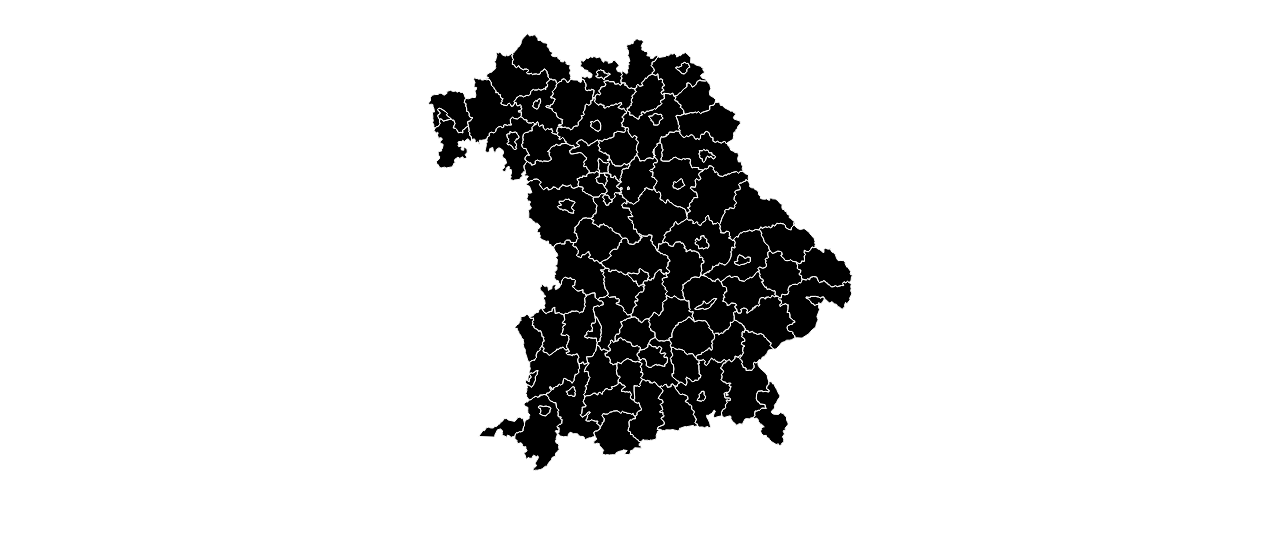
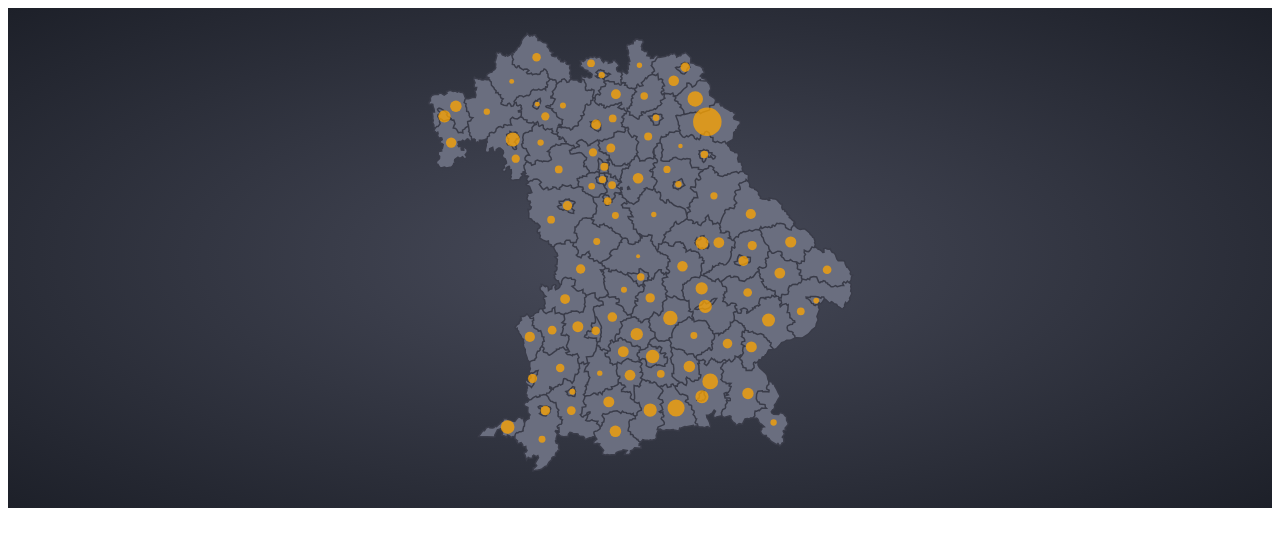
Before and after one commit to br-data/corona-bayern-analyse, a website built with webpack: page src/index.html in a window 1280 px wide. Built offline with nearby package versions, Linux system fonts and the light colour scheme.

Commit message:
Add simple circle animation

```diff
--- a/src/map.js
+++ b/src/map.js
@@ -1,13 +1,15 @@
 import './map.scss';
 import { select } from 'd3';
 import { geoPath, geoMercator } from 'd3';
+import { scaleSqrt } from 'd3';
 
 document.addEventListener('DOMContentLoaded', init, false);
 
 async function init() {
   const timelineDataPromise = loadTimelineData()
     .then(({ default: data }) => data);
-  const geoDataPromise = loadGeoData().then(({ default: data }) => data);
+  const geoDataPromise = loadGeoData()
+    .then(({ default: data }) => data);
   const [timelineData, geoData] = await Promise.all([timelineDataPromise, geoDataPromise]);
 
   const container = select('#map');
@@ -15,6 +17,10 @@ async function init() {
   const bounds = container.node().getBoundingClientRect();
   const width = bounds.width;
   const height = bounds.height;
+
+  const scale = scaleSqrt()
+    .domain([0, 100])
+    .range([0, 10]);
 
   const svg = container.append('svg')
     .attr('width', width)
@@ -29,9 +35,31 @@ async function init() {
 
   svg.append('path')
     .attr('d', path(geoData))
-    .attr('fill', 'black')
-    .attr('stroke', 'white');
+    .attr('fill', '#6A6E7F')
+    .attr('stroke', '#3A3C49')
+    .attr('stroke-width', 1.5);
 
+  for (let data of timelineData) {
+    const circleUpdate = svg.selectAll('circle')
+      .data(data, d => d.ags)
+        .attr('fill', 'orange')
+        .attr('fill-opacity', 0.75)
+        .attr('r', d => scale(d.valuePer100Tsd))
+
+    const circleEnter = circleUpdate
+      .enter()
+      .append('circle')
+        .attr('fill', 'green')
+        .attr('cx', d => projection([d.long, d.lat])[0])
+        .attr('cy', d => projection([d.long, d.lat])[1]);
+
+    const circleExit = circleUpdate.exit().remove();
+
+    circleEnter.merge(circleUpdate)
+        .attr('x', (d, i) => i * 16);
+
+    await sleep(1000)
+  }
 
   // handleUpdate();
 
@@ -45,9 +73,17 @@ async function init() {
 }
 
 async function loadTimelineData() {
-  return await import(/* webpackChunkName: "timeline-data" */ '../data/bayern-timeline.json');
+  return await import(/* webpackChunkName: 'timeline-data' */ '../data/bayern-timeline.json');
 }
 
 async function loadGeoData() {
-  return await import(/* webpackChunkName: "geo-data" */ '../data/bayern-counties.geo.json');
+  return await import(/* webpackChunkName: 'geo-data' */ '../data/bayern-counties.geo.json');
 }
+
+async function sleep(milliseconds) {
+  return new Promise(resolve  => {
+    setTimeout(() => {
+      resolve(true);
+    }, milliseconds);
+  });
+}
--- a/src/map.scss
+++ b/src/map.scss
@@ -1,4 +1,5 @@
 #map {
   width: 100%;
   height: 500px;
+  background: radial-gradient(ellipse at center,#484B5A 0,#1D2029 100%);
 }
```
